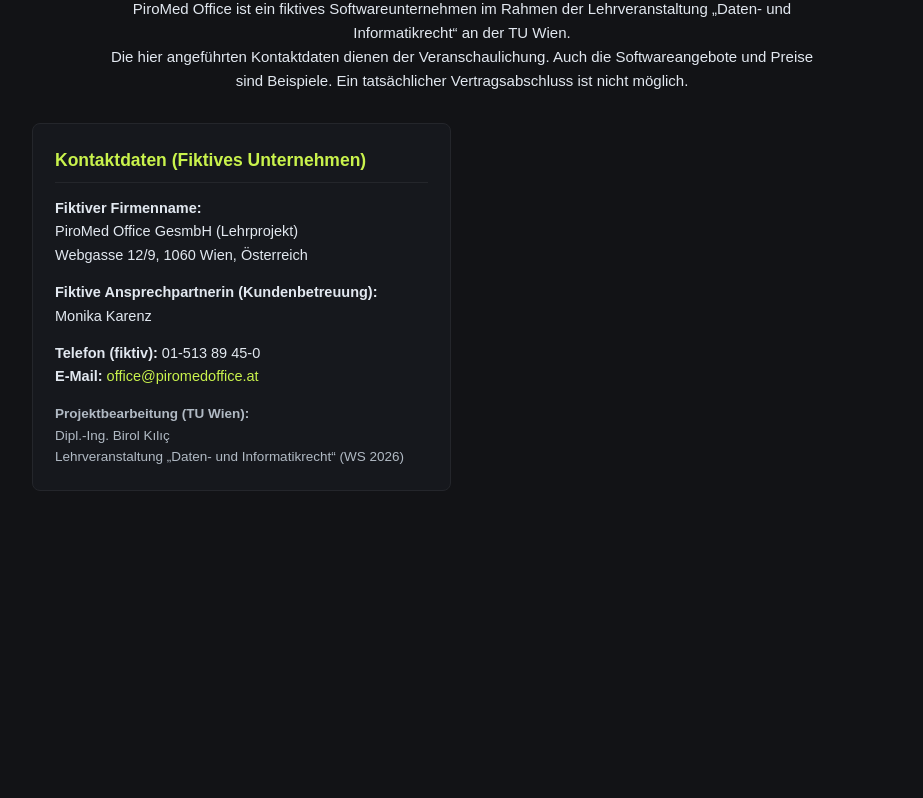
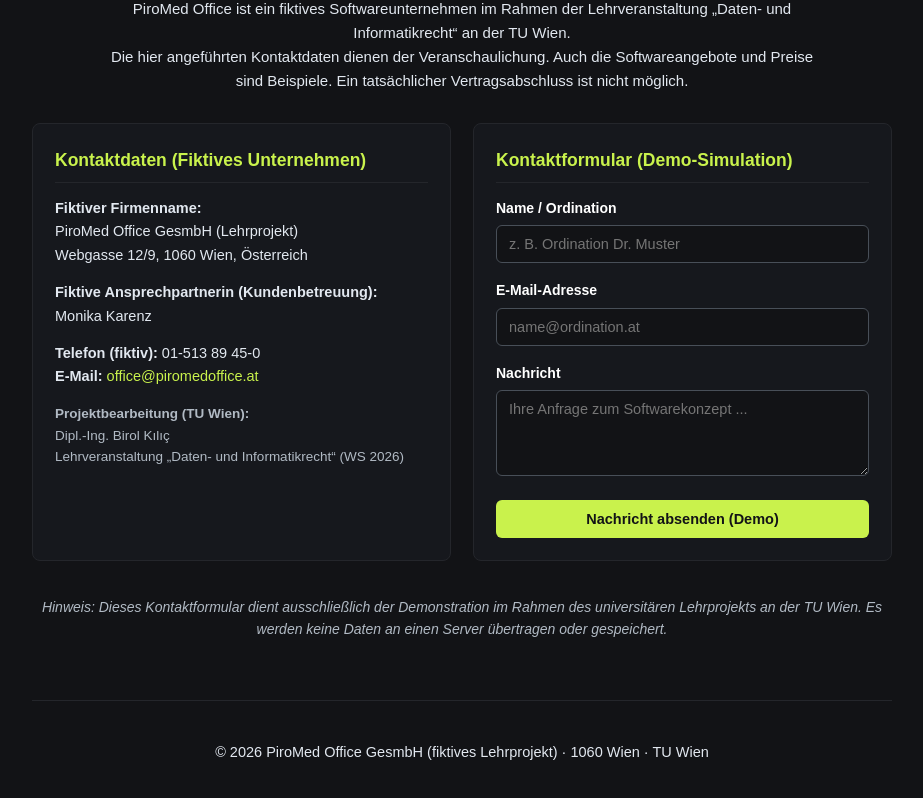
Before and after one commit to Pirovienna/pirosoft, a plain HTML site: page kontakt.html in a window 1280 px wide. Shown: the part 268-1066 px from the top of the page, without its empty margins (178-1101 px from the left). Before the commit the page ends 809 px from the top, so only its background shows below. Drawn offline with Linux system fonts and the light colour scheme.

Commit message:
Update kontakt.html

```diff
--- a/kontakt.html
+++ b/kontakt.html
@@ -97,3 +97,48 @@
             Dipl.-Ing. Birol Kılıç<br>
             Lehrveranstaltung „Daten- und Informatikrecht“ (WS 2026)
           </p>
+        </div>
+
+        <div class="card">
+          <h2>Kontaktformular (Demo-Simulation)</h2>
+          <form onsubmit="handleContact(event)">
+            <div class="form-group">
+              <label for="name">Name / Ordination</label>
+              <input type="text" id="name" name="name" required placeholder="z. B. Ordination Dr. Muster">
+            </div>
+            <div class="form-group">
+              <label for="email">E-Mail-Adresse</label>
+              <input type="email" id="email" name="email" required placeholder="name@ordination.at">
+            </div>
+            <div class="form-group">
+              <label for="message">Nachricht</label>
+              <textarea id="message" name="message" rows="4" required placeholder="Ihre Anfrage zum Softwarekonzept ..."></textarea>
+            </div>
+            <button type="submit" class="btn-submit">Nachricht absenden (Demo)</button>
+          </form>
+          <div id="contact-feedback" role="status" aria-live="polite"></div>
+        </div>
+      </div>
+
+      <p style="font-size:14px; color:#b1bac4; margin-top:35px; text-align: center;">
+        <em>Hinweis: Dieses Kontaktformular dient ausschließlich der Demonstration im Rahmen des universitären Lehrprojekts an der TU Wien. Es werden keine Daten an einen Server übertragen oder gespeichert.</em>
+      </p>
+    </main>
+
+    <footer>
+      <p>© 2026 PiroMed Office GesmbH (fiktives Lehrprojekt) · 1060 Wien · TU Wien</p>
+    </footer>
+  </div>
+
+  <script>
+    function handleContact(event) {
+      event.preventDefault();
+      const nameVal = document.getElementById('name').value;
+      const feedback = document.getElementById('contact-feedback');
+      feedback.style.display = 'block';
+      feedback.innerHTML = '<strong>Demo-Hinweis:</strong> Vielen Dank, ' + nameVal + '. Ihre Eingabe wurde lokal simuliert. Da es sich um ein Lehrprojekt handelt, erfolgt keine echte Datenübermittlung.';
+    }
+  </script>
+
+</body>
+</html>
```
